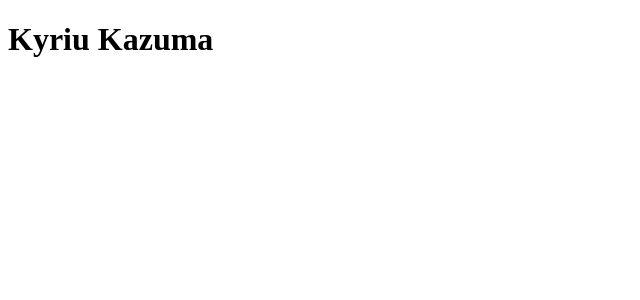
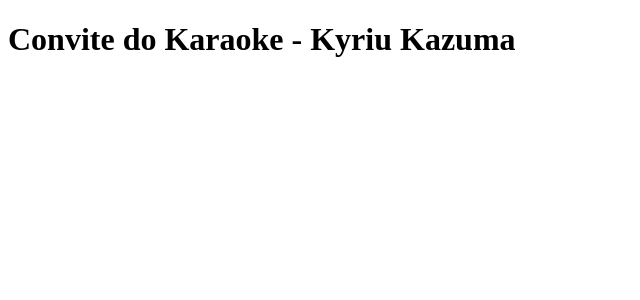
Before and after one commit to RennanABelem/subanews, a Next.js app: page / in a window 1280 px wide. Shown: the top 300 px of the page, without its empty margins (0-640 px from the left). Built offline with nearby package versions, Linux system fonts and the light colour scheme.

Commit message:
Alterando frase do H1

```diff
--- a/pages/index.js
+++ b/pages/index.js
@@ -1,5 +1,5 @@
 function Home(){
-    return <h1>Kyriu Kazuma</h1>
+    return <h1>Convite do Karaoke - Kyriu Kazuma</h1>
 }
 
 export default Home;
```
